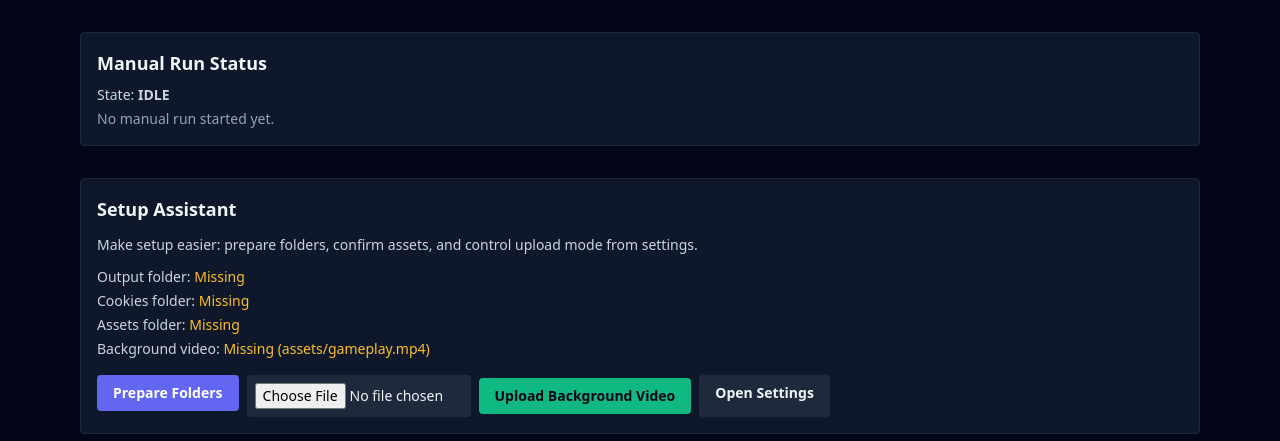
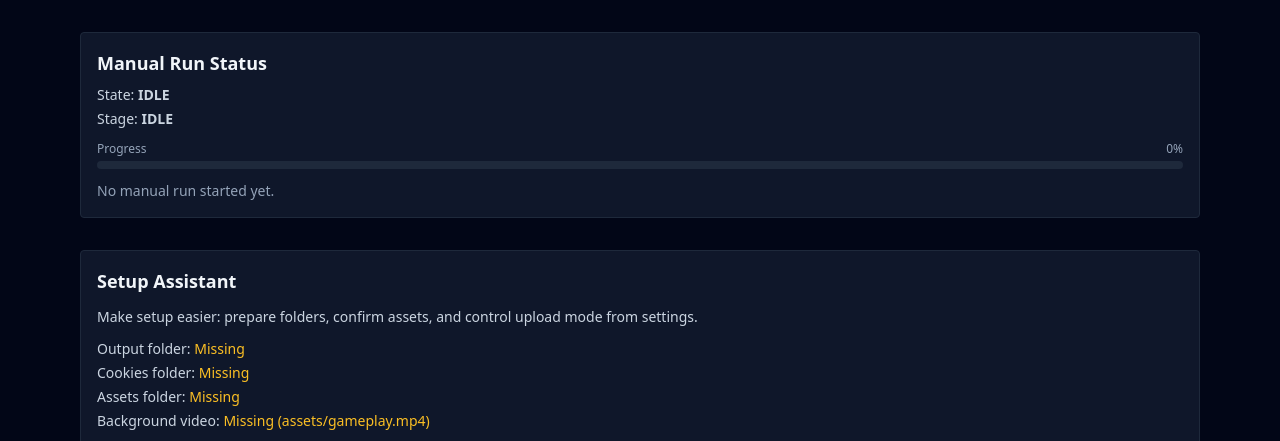
Before and after one commit to duckiec/auto-video-maker, a Flask app: page / in a window 1280 px wide. Shown: the part 88-529 px from the top of the page. Run offline with Flask 3, Linux system fonts and the light colour scheme; data that the repository does not hold is empty; some libraries are stand-ins or nearby versions.

Commit message:
feat: add dramatic AI prompt POV variety and live generation progress UI
Agent-Logs-Url: https://github.com/duckiec/auto-video-maker/sessions/19d50f93-7d4e-4333-be43-0cb91e0953c9

Co-authored-by: duckiec <93015048+duckiec@users.noreply.github.com>

```diff
--- a/src/app.py
+++ b/src/app.py
@@ -21,7 +21,10 @@ app = Flask(__name__, template_folder=str(TEMPLATE_DIR))
 JOB_STATE: dict[str, Any] = {
     "running": False,
     "last_status": "idle",
+    "stage": "idle",
+    "progress": 0,
     "last_message": "No manual run started yet.",
+    "last_video_filename": None,
 }
 JOB_LOCK = threading.Lock()
 _SCHEDULER_STARTED = False
@@ -61,22 +64,46 @@ def _start_scheduler_thread_once() -> None:
 
 
 def _manual_pipeline_runner() -> None:
+    def _set_progress(stage: str, message: str, progress: int) -> None:
+        with JOB_LOCK:
+            JOB_STATE["stage"] = stage
+            JOB_STATE["progress"] = max(0, min(100, int(progress)))
+            JOB_STATE["last_message"] = message
+            if stage == "error":
+                JOB_STATE["last_status"] = "failed"
+            elif stage == "complete":
+                JOB_STATE["last_status"] = "success"
+            else:
+                JOB_STATE["last_status"] = "running"
+
     with JOB_LOCK:
         if JOB_STATE["running"]:
             return
         JOB_STATE["running"] = True
         JOB_STATE["last_status"] = "running"
+        JOB_STATE["stage"] = "fetching_script"
+        JOB_STATE["progress"] = 5
         JOB_STATE["last_message"] = "Pipeline run started..."
+        JOB_STATE["last_video_filename"] = None
 
     try:
         run_pipeline, _ = _load_bot_functions()
-        result = run_pipeline()
+        result = run_pipeline(progress_callback=_set_progress)
         with JOB_LOCK:
             if result is None:
                 JOB_STATE["last_status"] = "failed"
-                JOB_STATE["last_message"] = "Run finished with no upload (error or duplicate skip)."
+                if JOB_STATE.get("stage") != "error":
+                    JOB_STATE["stage"] = "error"
+                    JOB_STATE["progress"] = 100
+                    JOB_STATE["last_message"] = (
+                        "Run finished with no output (error or duplicate skip)."
+                    )
+                JOB_STATE["last_video_filename"] = None
             else:
                 JOB_STATE["last_status"] = "success"
+                JOB_STATE["stage"] = "complete"
+                JOB_STATE["progress"] = 100
+                JOB_STATE["last_video_filename"] = Path(result.video_path).name
                 if result.platform == "none":
                     JOB_STATE["last_message"] = (
                         f"Generated {Path(result.video_path).name} from {result.source} (upload disabled)."
@@ -89,7 +116,10 @@ def _manual_pipeline_runner() -> None:
         LOGGER.exception("Manual pipeline run crashed")
         with JOB_LOCK:
             JOB_STATE["last_status"] = "failed"
+            JOB_STATE["stage"] = "error"
+            JOB_STATE["progress"] = 100
             JOB_STATE["last_message"] = f"Manual run crashed ({type(error).__name__}): {error}"
+            JOB_STATE["last_video_filename"] = None
     finally:
         with JOB_LOCK:
             JOB_STATE["running"] = False
@@ -97,7 +127,7 @@ def _manual_pipeline_runner() -> None:
 
 @app.before_request
 def _ensure_scheduler_and_db() -> None:
-    if request.path == "/health":
+    if request.path in {"/health", "/job-status"}:
         return
 
     config = get_config()
@@ -109,6 +139,13 @@ def _ensure_scheduler_and_db() -> None:
 @app.get("/health")
 def health():
     return {"status": "ok"}, 200
+
+
+@app.get("/job-status")
+def job_status():
+    with JOB_LOCK:
+        state = dict(JOB_STATE)
+    return state, 200
 
 
 @app.get("/")
--- a/templates/index.html
+++ b/templates/index.html
@@ -19,6 +19,7 @@
           </a>
           <form action="/generate-now" method="post">
             <button
+              id="generate-now-button"
               class="rounded bg-emerald-500 px-4 py-2 text-sm font-bold text-slate-950 hover:bg-emerald-400 disabled:opacity-50"
               {% if job_state.running %}disabled{% endif %}
               type="submit"
@@ -33,9 +34,40 @@
         <h2 class="mb-2 text-lg font-semibold">Manual Run Status</h2>
         <p class="text-sm text-slate-300">
           State:
-          <span class="font-semibold uppercase">{{ job_state.last_status }}</span>
+          <span id="job-state" class="font-semibold uppercase">{{ job_state.last_status }}</span>
         </p>
-        <p class="mt-1 text-sm text-slate-400">{{ job_state.last_message }}</p>
+        <p class="mt-1 text-sm text-slate-300">
+          Stage:
+          <span id="job-stage" class="font-semibold uppercase">{{ job_state.stage }}</span>
+        </p>
+        <div class="mt-3">
+          <div class="mb-1 flex items-center justify-between text-xs text-slate-400">
+            <span>Progress</span>
+            <span id="job-progress-label">{{ job_state.progress }}%</span>
+          </div>
+          <div class="h-2 w-full rounded bg-slate-800">
+            <div
+              id="job-progress-bar"
+              class="h-2 rounded bg-emerald-500 transition-all duration-500"
+              style="width: {{ job_state.progress }}%;"
+            ></div>
+          </div>
+        </div>
+        <p id="job-message" class="mt-3 text-sm text-slate-400">{{ job_state.last_message }}</p>
+        <p
+          id="job-download-wrap"
+          class="mt-2 text-sm {% if not job_state.last_video_filename %}hidden{% endif %}"
+        >
+          <a
+            id="job-download-link"
+            class="text-emerald-400 hover:text-emerald-300"
+            href="{% if job_state.last_video_filename %}/videos/{{ job_state.last_video_filename }}{% else %}#{% endif %}"
+            target="_blank"
+            rel="noopener"
+          >
+            {% if job_state.last_video_filename %}Download latest video: {{ job_state.last_video_filename }}{% endif %}
+          </a>
+        </p>
       </section>
 
       <section class="mb-8 rounded border border-slate-800 bg-slate-900 p-4">
@@ -106,5 +138,70 @@
         </div>
       </section>
     </main>
+    <script>
+      const stateEl = document.getElementById("job-state");
+      const stageEl = document.getElementById("job-stage");
+      const messageEl = document.getElementById("job-message");
+      const progressBarEl = document.getElementById("job-progress-bar");
+      const progressLabelEl = document.getElementById("job-progress-label");
+      const downloadWrapEl = document.getElementById("job-download-wrap");
+      const downloadLinkEl = document.getElementById("job-download-link");
+      const generateBtnEl = document.getElementById("generate-now-button");
+
+      const stageLabels = {
+        idle: "IDLE",
+        fetching_script: "FETCHING SCRIPT",
+        generating_audio: "GENERATING AUDIO",
+        rendering_video: "RENDERING VIDEO",
+        uploading: "UPLOADING",
+        complete: "COMPLETE",
+        error: "ERROR",
+      };
+
+      function updateStatus(state) {
+        const running = !!state.running;
+        const statusText = String(state.last_status || "idle").toUpperCase();
+        const stageKey = String(state.stage || "idle");
+        const stageText = stageLabels[stageKey] || stageKey.split("_").join(" ").toUpperCase();
+        const message = String(state.last_message || "");
+        const progress = Math.max(0, Math.min(100, Number(state.progress || 0)));
+        const filename = state.last_video_filename ? String(state.last_video_filename) : "";
+
+        stateEl.textContent = statusText;
+        stageEl.textContent = stageText;
+        messageEl.textContent = message;
+        progressBarEl.style.width = `${progress}%`;
+        progressLabelEl.textContent = `${Math.round(progress)}%`;
+
+        if (generateBtnEl) {
+          generateBtnEl.disabled = running;
+          generateBtnEl.textContent = running ? "Generating..." : "Generate Now";
+        }
+
+        if (running || !filename) {
+          downloadWrapEl.classList.add("hidden");
+          downloadLinkEl.textContent = "";
+          downloadLinkEl.href = "#";
+        } else {
+          downloadWrapEl.classList.remove("hidden");
+          downloadLinkEl.href = `/videos/${encodeURIComponent(filename)}`;
+          downloadLinkEl.textContent = `Download latest video: ${filename}`;
+        }
+      }
+
+      async function refreshJobStatus() {
+        try {
+          const response = await fetch("/job-status", { cache: "no-store" });
+          if (!response.ok) return;
+          const state = await response.json();
+          updateStatus(state);
+        } catch (error) {
+          // Ignore transient polling failures.
+        }
+      }
+
+      refreshJobStatus();
+      setInterval(refreshJobStatus, 1500);
+    </script>
   </body>
 </html>
```
Also changed, not shown: src/bot.py (+22 -1 lines), src/scrapers.py (+16 -3 lines), tests/test_app_routes.py (+19 -0 lines), tests/test_scrapers_helpers.py (+43 -0 lines).
